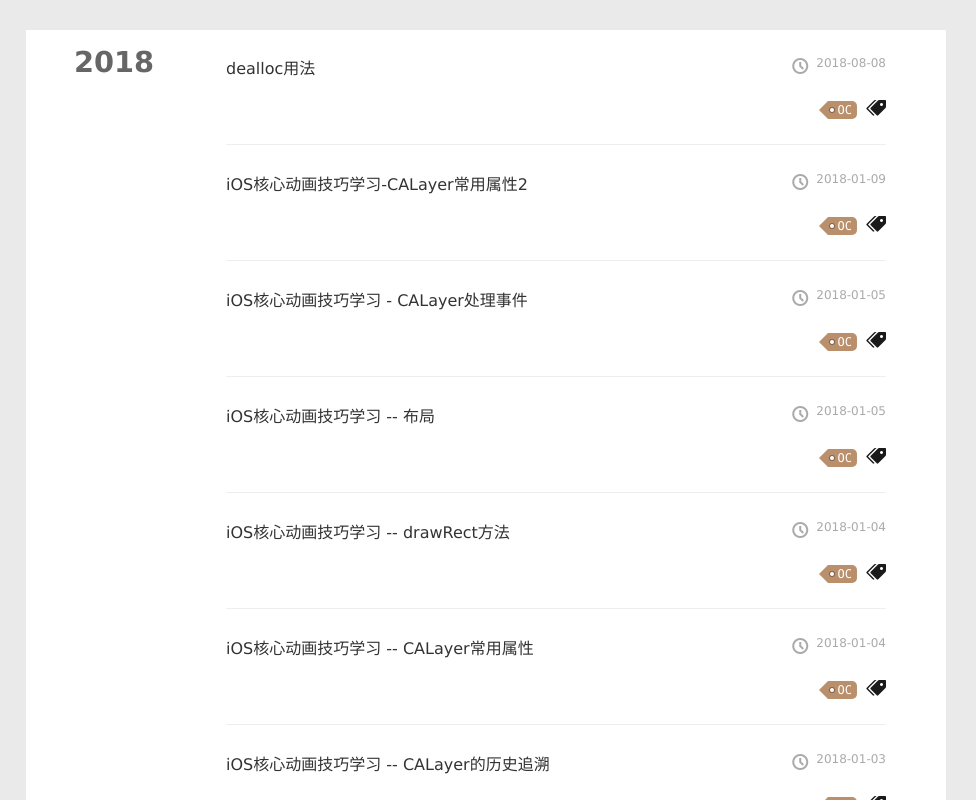
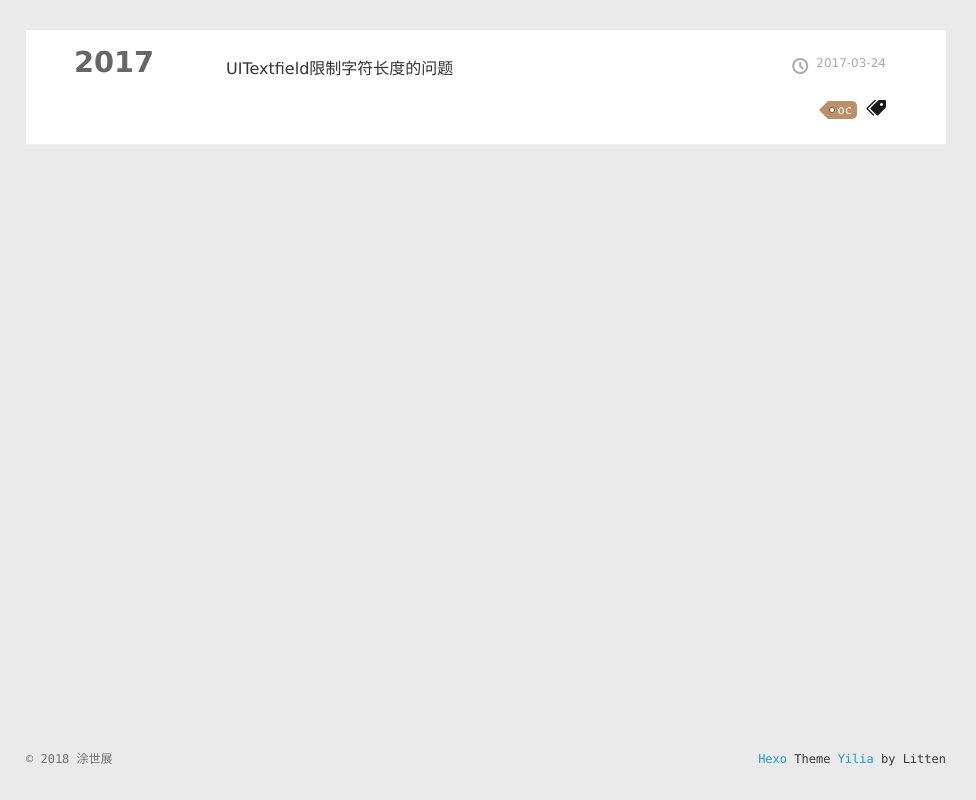
Before and after one commit to tutu279737146/tutu279737146.github.io, a plain HTML site: page categories/OC/index.html in a window 1280 px wide. Shown: the full height of the page, 304-1280 px from the left. Drawn offline with Linux system fonts and the light colour scheme.

Commit message:
Site updated: 2018-08-07 21:38:51

```diff
--- a/categories/OC/index.html
+++ b/categories/OC/index.html
@@ -4,12 +4,12 @@
   <meta charset="utf-8">
 
   <meta http-equiv="X-UA-Compatible" content="IE=edge" >
-  <title>Category: OC | TuShiZhan_Blog|涂世展博客</title>
+  <title>Category: oc | TuShiZhan_Blog|涂世展博客</title>
   <meta name="viewport" content="width=device-width, initial-scale=1, maximum-scale=1">
   <meta name="description" content="涂世展Blog | ios | bi">
 <meta property="og:type" content="website">
 <meta property="og:title" content="TuShiZhan_Blog|涂世展博客">
-<meta property="og:url" content="http://yoursite.com/categories/OC/index.html">
+<meta property="og:url" content="http://yoursite.com/categories/oc/index.html">
 <meta property="og:site_name" content="TuShiZhan_Blog|涂世展博客">
 <meta property="og:description" content="涂世展Blog | ios | bi">
 <meta name="twitter:card" content="summary">
@@ -163,7 +163,7 @@
 
       <section class="archives-wrap">
         <div class="archive-year-wrap">
-          <a href="/archives/2018" class="archive-year">2018</a>
+          <a href="/archives/2017" class="archive-year">2017</a>
         </div>
         <div class="archives">
 
@@ -171,14 +171,14 @@
   <div class="archive-article-inner">
     <header class="archive-article-header">
       	<div class="article-meta">
-	      	<a href="/2018/08/08/dealloc用法/" class="archive-article-date">
-  	<time datetime="2018-08-08T12:24:28.000Z" itemprop="datePublished"><i class="icon-clock"></i>2018-08-08</time>
+	      	<a href="/2017/03/24/UITextfield限制字符长度的问题/" class="archive-article-date">
+  	<time datetime="2017-03-24T05:05:56.000Z" itemprop="datePublished"><i class="icon-clock"></i>2017-03-24</time>
 </a>
         </div>
 
 
     <h1 itemprop="name">
-      <a class="archive-article-title" href="/2018/08/08/dealloc用法/">dealloc用法</a>
+      <a class="archive-article-title" href="/2017/03/24/UITextfield限制字符长度的问题/">UITextfield限制字符长度的问题</a>
     </h1>
 
 
@@ -187,7 +187,7 @@
 
 	<div class="article-category tagcloud">
 	<i class="icon-price-tags"></i>
-	<a class="article-category-link" href="/categories/OC/">OC</a>
+	<a class="article-category-link" href="/categories/oc/">oc</a>
 	</div>
 
 
@@ -198,172 +198,168 @@
 </article>
 
 
-
-    <article class="archive-article archive-type-post">
-  <div class="archive-article-inner">
-    <header class="archive-article-header">
-      	<div class="article-meta">
-	      	<a href="/2018/01/09/iOS核心动画技巧学习-CALayer常用属性2/" class="archive-article-date">
-  	<time datetime="2018-01-09T02:19:25.000Z" itemprop="datePublished"><i class="icon-clock"></i>2018-01-09</time>
-</a>
-        </div>
+    </div></section>
 
 
-    <h1 itemprop="name">
-      <a class="archive-article-title" href="/2018/01/09/iOS核心动画技巧学习-CALayer常用属性2/">iOS核心动画技巧学习-CALayer常用属性2</a>
-    </h1>
 
-
-        <div class="article-info info-on-right">
-
-
-	<div class="article-category tagcloud">
-	<i class="icon-price-tags"></i>
-	<a class="article-category-link" href="/categories/OC/">OC</a>
-	</div>
 
 
       </div>
-        <div class="clearfix"></div>
-    </header>
+      <footer id="footer">
+  <div class="outer">
+    <div id="footer-info">
+    	<div class="footer-left">
+    		&copy; 2018 涂世展
     	</div>
-</article>
+      	<div class="footer-right">
+      		<a href="http://hexo.io/" target="_blank">Hexo</a>  Theme <a href="https://github.com/litten/hexo-theme-yilia" target="_blank">Yilia</a> by Litten
+      	</div>
+    </div>
+  </div>
+</footer>
+    </div>
+    <script>
+	var yiliaConfig = {
+		fancybox: true,
+		mathjax: false,
+		animate: true,
+		isHome: false,
+		isPost: false,
+		isArchive: false,
+		isTag: false,
+		isCategory: true,
+		open_in_new: false,
+		root: "/",
+		innerArchive: true
+	}
+</script>
+
+<script src="/./main.js"></script>
 
 
 
-    <article class="archive-article archive-type-post">
-  <div class="archive-article-inner">
-    <header class="archive-article-header">
-      	<div class="article-meta">
-	      	<a href="/2018/01/05/iOS核心动画技巧学习-CALayer处理事件/" class="archive-article-date">
-  	<time datetime="2018-01-05T06:19:19.000Z" itemprop="datePublished"><i class="icon-clock"></i>2018-01-05</time>
-</a>
-        </div>
+<div class="tools-col">
+  <ul class="btn-wrap">
+
+      <li class="chose" data-hook="tools-section-all"><span class="text">全部</span><i class="icon-book"></i></li>
 
 
-    <h1 itemprop="name">
-      <a class="archive-article-title" href="/2018/01/05/iOS核心动画技巧学习-CALayer处理事件/">iOS核心动画技巧学习 - CALayer处理事件</a>
-    </h1>
+      <li data-hook="tools-section-tag"><span class="text">标签</span><i class="icon-price-tags"></i></li>
 
 
-        <div class="article-info info-on-right">
+      <li data-hook="tools-section-friends"><span class="text">友链</span><i class="icon-link"></i></li>
 
 
-	<div class="article-category tagcloud">
-	<i class="icon-price-tags"></i>
-	<a class="article-category-link" href="/categories/OC/">OC</a>
-	</div>
+      <li data-hook="tools-section-me"><span class="text">我</span><i class="icon-smile"></i></li>
 
+  </ul>
+  <div class="tools-wrap">
 
-        </div>
-        <div class="clearfix"></div>
-    </header>
-  </div>
-</article>
+    	<section class="tools-section tools-section-all chose">
+    	</section>
 
 
 
-    <article class="archive-article archive-type-post">
-  <div class="archive-article-inner">
-    <header class="archive-article-header">
-      	<div class="article-meta">
-	      	<a href="/2018/01/05/iOS核心动画技巧学习-布局/" class="archive-article-date">
-  	<time datetime="2018-01-05T03:38:34.000Z" itemprop="datePublished"><i class="icon-clock"></i>2018-01-05</time>
-</a>
-        </div>
-
-
-    <h1 itemprop="name">
-      <a class="archive-article-title" href="/2018/01/05/iOS核心动画技巧学习-布局/">iOS核心动画技巧学习 -- 布局</a>
-    </h1>
-
-
-        <div class="article-info info-on-right">
-
-
-	<div class="article-category tagcloud">
-	<i class="icon-price-tags"></i>
-	<a class="article-category-link" href="/categories/OC/">OC</a>
-	</div>
-
+    	<section class="tools-section tools-section-tag">
+    			<div class="widget tagcloud" id="js-tagcloud">
 
     			</div>
-        <div class="clearfix"></div>
-    </header>
-  </div>
-</article>
+    	</section>
 
 
 
-    <article class="archive-article archive-type-post">
-  <div class="archive-article-inner">
-    <header class="archive-article-header">
-      	<div class="article-meta">
-	      	<a href="/2018/01/04/iOS核心动画技巧学习-drawRect方法/" class="archive-article-date">
-  	<time datetime="2018-01-04T06:39:02.000Z" itemprop="datePublished"><i class="icon-clock"></i>2018-01-04</time>
-</a>
+    	<section class="tools-section tools-section-friends">
+
+  			<div class="friends-wrap" id="js-friends">
+
+  	          <a target="_blank" class="main-nav-link switch-friends-link" href="https://github.com/tutu279737146">我的github</a>
+
+  	          <a target="_blank" class="main-nav-link switch-friends-link" href="http://weibo.com/5616393521/profile?rightmod=1&wvr=6&mod=personinfo&is_all=1">我的微博</a>
+
   	        </div>
 
-
-    <h1 itemprop="name">
-      <a class="archive-article-title" href="/2018/01/04/iOS核心动画技巧学习-drawRect方法/">iOS核心动画技巧学习 -- drawRect方法</a>
-    </h1>
-
-
-        <div class="article-info info-on-right">
-
-
-	<div class="article-category tagcloud">
-	<i class="icon-price-tags"></i>
-	<a class="article-category-link" href="/categories/OC/">OC</a>
-	</div>
-
-
-        </div>
-        <div class="clearfix"></div>
-    </header>
-  </div>
-</article>
+    	</section>
 
 
 
-    <article class="archive-article archive-type-post">
-  <div class="archive-article-inner">
-    <header class="archive-article-header">
-      	<div class="article-meta">
-	      	<a href="/2018/01/04/iOS核心动画技巧学习-CALayer常用属性/" class="archive-article-date">
-  	<time datetime="2018-01-04T03:06:16.000Z" itemprop="datePublished"><i class="icon-clock"></i>2018-01-04</time>
-</a>
+    	<section class="tools-section tools-section-me">
+
+  	  		<div class="aboutme-wrap" id="js-aboutme">这个人很帅&lt;br&gt;他什么都不想说&lt;br&gt;</div>
+
+    	</section>
+
   </div>
 
+</div>
+    <!-- Root element of PhotoSwipe. Must have class pswp. -->
+<div class="pswp" tabindex="-1" role="dialog" aria-hidden="true">
 
-    <h1 itemprop="name">
-      <a class="archive-article-title" href="/2018/01/04/iOS核心动画技巧学习-CALayer常用属性/">iOS核心动画技巧学习 -- CALayer常用属性</a>
-    </h1>
+    <!-- Background of PhotoSwipe.
+         It's a separate element as animating opacity is faster than rgba(). -->
+    <div class="pswp__bg"></div>
 
+    <!-- Slides wrapper with overflow:hidden. -->
+    <div class="pswp__scroll-wrap">
 
-        <div class="article-info info-on-right">
-
-
-	<div class="article-category tagcloud">
-	<i class="icon-price-tags"></i>
-	<a class="article-category-link" href="/categories/OC/">OC</a>
+        <!-- Container that holds slides.
+            PhotoSwipe keeps only 3 of them in the DOM to save memory.
+            Don't modify these 3 pswp__item elements, data is added later on. -->
+        <div class="pswp__container">
+            <div class="pswp__item"></div>
+            <div class="pswp__item"></div>
+            <div class="pswp__item"></div>
         </div>
 
+        <!-- Default (PhotoSwipeUI_Default) interface on top of sliding area. Can be changed. -->
+        <div class="pswp__ui pswp__ui--hidden">
+
+            <div class="pswp__top-bar">
+
+                <!--  Controls are self-explanatory. Order can be changed. -->
+
+                <div class="pswp__counter"></div>
+
+                <button class="pswp__button pswp__button--close" title="Close (Esc)"></button>
+
+                <button class="pswp__button pswp__button--share" style="display:none" title="Share"></button>
+
+                <button class="pswp__button pswp__button--fs" title="Toggle fullscreen"></button>
+
+                <button class="pswp__button pswp__button--zoom" title="Zoom in/out"></button>
+
+                <!-- Preloader demo http://codepen.io/dimsemenov/pen/yyBWoR -->
+                <!-- element will get class pswp__preloader--active when preloader is running -->
+                <div class="pswp__preloader">
+                    <div class="pswp__preloader__icn">
+                      <div class="pswp__preloader__cut">
+                        <div class="pswp__preloader__donut"></div>
+                      </div>
+                    </div>
+                </div>
+            </div>
+
+            <div class="pswp__share-modal pswp__share-modal--hidden pswp__single-tap">
+                <div class="pswp__share-tooltip"></div>
+            </div>
+
+            <button class="pswp__button pswp__button--arrow--left" title="Previous (arrow left)">
+            </button>
+
+            <button class="pswp__button pswp__button--arrow--right" title="Next (arrow right)">
+            </button>
+
+            <div class="pswp__caption">
+                <div class="pswp__caption__center"></div>
+            </div>
 
         </div>
-        <div class="clearfix"></div>
-    </header>
+
     </div>
-</article>
 
-
-
-    <article class="archive-article archive-type-post">
-  <div class="archive-article-inner">
-    <header class="archive-article-header">
-      	<div class="article-meta">
-	      	<a href="/2018/01/03/iOS核心动画技巧学习-CALayer的历史追溯/" class="archive-article-date">
+</div>
+  </div>
+</body>
+</html>核心动画技巧学习-CALayer的历史追溯/" class="archive-article-date">
   	<time datetime="2018-01-03T07:01:12.000Z" itemprop="datePublished"><i class="icon-clock"></i>2018-01-03</time>
 </a>
         </div>
```
Lines whose indentation alone changed are shown as unchanged.
